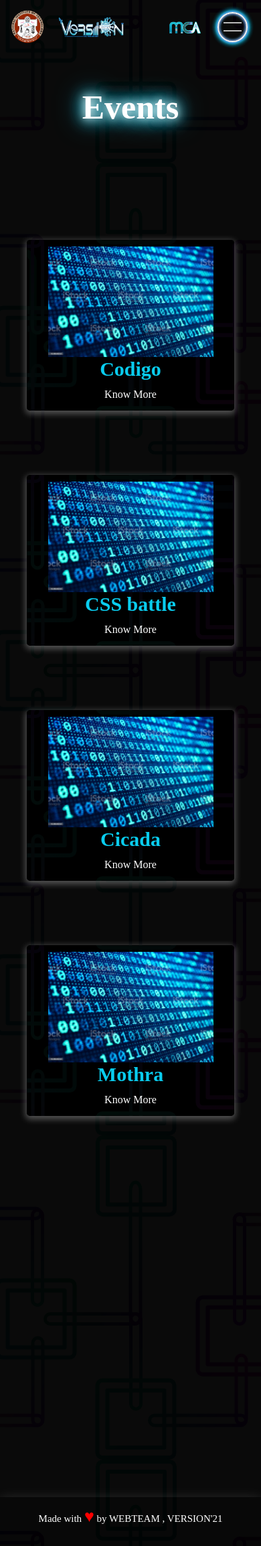
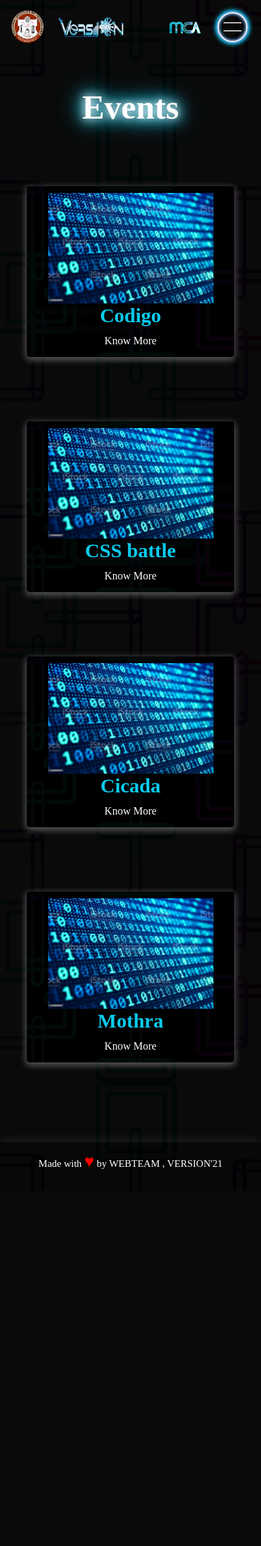
Before and after one commit to 015amit/res_version, a Flask app: page /events in a window 390 px wide. Shown: the whole page at 67% size. After the commit the page ends 1745 px from the top, so only its background shows below. Run offline with Flask 2, Linux system fonts and the light colour scheme; some libraries are stand-ins or nearby versions; some web fonts are replaced.

Commit message:
events margin

```diff
--- a/version/static/css/events.css
+++ b/version/static/css/events.css
@@ -218,11 +218,7 @@ a {
     width: 100%;
 }
 
-@media screen and (max-width: 1080px) {
-    .container1 {
-        padding: 7rem 2rem;
-    }
-}
+
 
 @media screen and (max-width: 768px) {
     .mycard {
@@ -494,9 +490,9 @@ input[id='modal']:checked+.modal-wrapper>.modalbox {
 }
 
 @media screen and (max-width: 1080px) {
-    .footer{
-        bottom: -370px;
-    }
+    /* .container1 {
+        padding: 7rem 2rem;
+    } */
 }
 
 @media screen and (max-width: 768px) {
```
